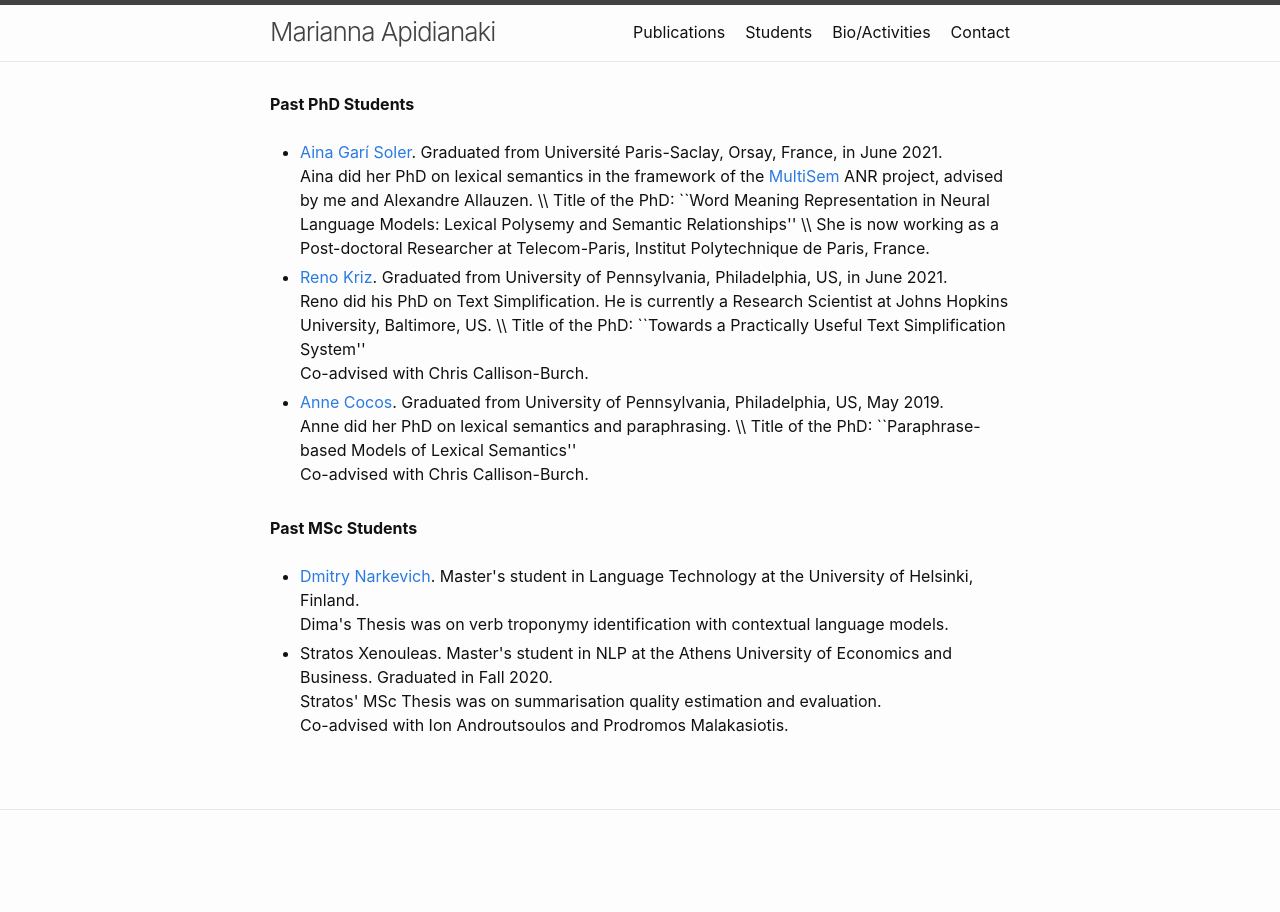
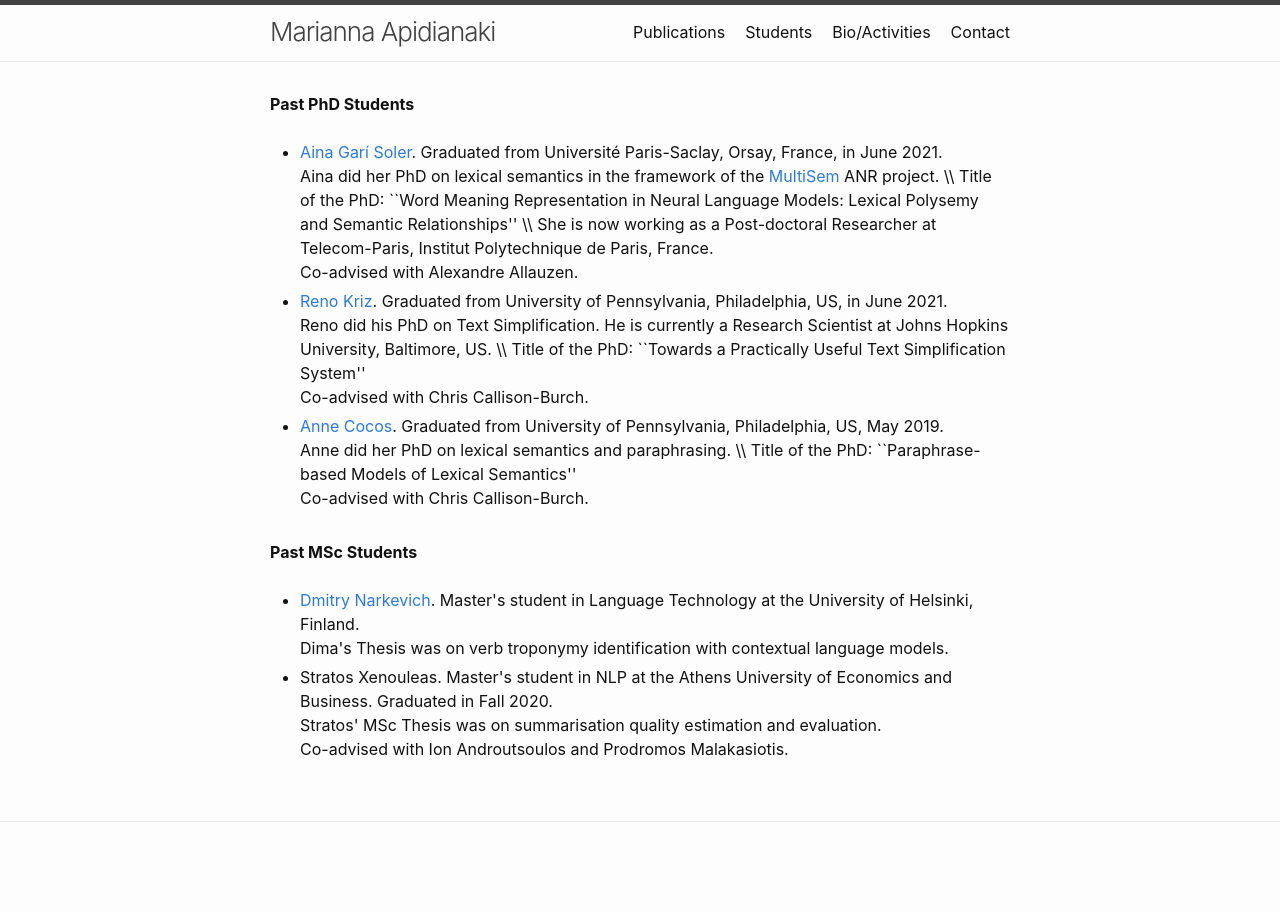
Before and after one commit to mariannaapi/mariannaapi.github.io, a Jekyll site: the page students/index.html, which Jekyll copies as it is, in a window 1280 px wide. Built offline with Jekyll 4.4.1, drawn with Linux system fonts in a browser that asks for light colours.

Commit message:
Update index.html

```diff
--- a/students/index.html
+++ b/students/index.html
@@ -43,11 +43,11 @@
 
 	  <li> <a href="https://ainagari.github.io">Aina Garí Soler</a>. Graduated from Université Paris-Saclay, Orsay, France, in June 2021.
 	     <br>
-	    Aina did her PhD on lexical semantics in the framework of the <a href="https://sites.google.com/view/multisem/home">MultiSem</a> ANR project, advised by me and Alexandre Allauzen. \\
+	    Aina did her PhD on lexical semantics in the framework of the <a href="https://sites.google.com/view/multisem/home">MultiSem</a> ANR project. \\
 	    Title of the PhD: ``Word Meaning Representation in Neural Language Models: Lexical Polysemy and Semantic Relationships'' \\
 	    She is now working as a Post-doctoral Researcher at Telecom-Paris, Institut Polytechnique de Paris, France.
 	     <br>
-
+	    Co-advised with Alexandre Allauzen.
 
      <li> <a href="https://rekriz11.github.io">Reno Kriz</a>. Graduated from University of Pennsylvania, Philadelphia, US, in June 2021.
 	   <br>
```
